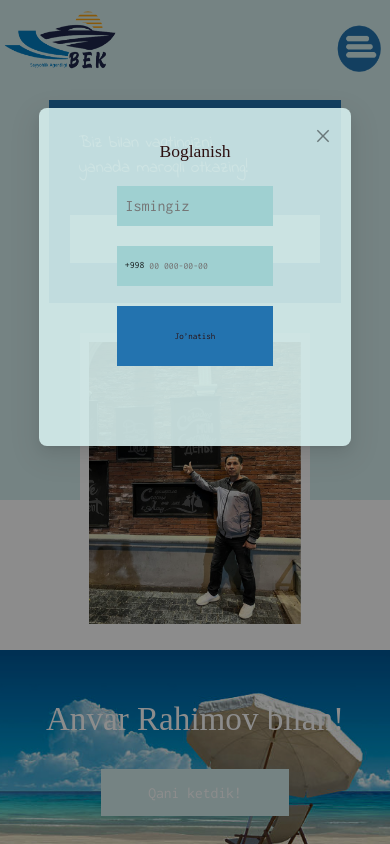
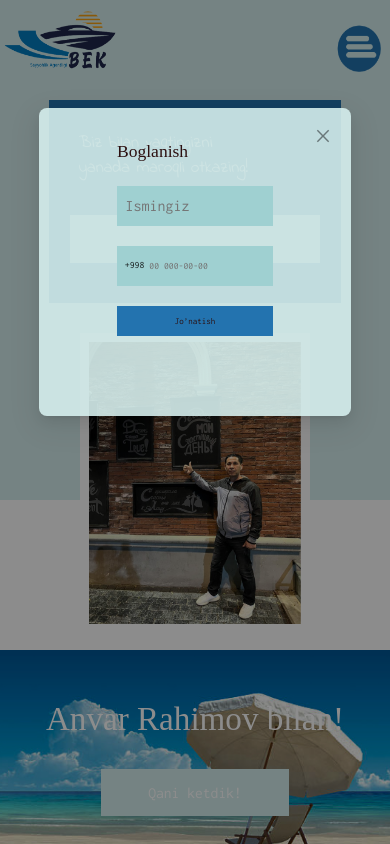
Before and after one commit to thedev25/travel-task, a React (Create React App) app: page / in a window 390 px wide. Both pictures are taken after a click on the button 195 px from the left and 239 px from the top of the page. Shown: the top 844 px of the page. Built offline with nearby package versions, Linux system fonts and the light colour scheme; a web font is replaced by a local one.

Commit message:
form actication

```diff
--- a/package.json
+++ b/package.json
@@ -5,6 +5,7 @@
   "dependencies": {
     "@brainhubeu/react-carousel": "^2.0.4",
     "@coreui/react": "^5.0.0-alpha.3",
+    "@emailjs/browser": "^3.11.0",
     "@fortawesome/fontawesome-svg-core": "^6.4.2",
     "@fortawesome/free-solid-svg-icons": "^6.4.2",
     "@testing-library/jest-dom": "^5.14.1",
--- a/src/layout/Header/Header.css
+++ b/src/layout/Header/Header.css
@@ -148,6 +148,7 @@
   padding-left: 2.2vw;
   margin-top: 20px;
   outline: none;
+  cursor: pointer;
 }
 .form__item {
   width: 28vw;
@@ -189,29 +190,6 @@
   color: #2c1010;
 }
 
-@media screen and (max-width: 576px) {
-  .form__card {
-    width: 38vw;
-  }
-  .ant-modal {
-    width: 80% !important;
-  }
-  .form__card {
-    width: 100%;
-  }
-  .form__card .int1,
-  .int2 {
-    width: 40vw !important;
-    height: 40px;
-    font-size: 16px;
-  }
-  .form__item {
-    width: 40vw !important;
-  }
-  .form__item input {
-    height: 40px !important;
-  }
-}
 /* Media--------- Media Media---------- */
 @media screen and (max-width: 992px) {
   header section .section__box {
@@ -354,3 +332,29 @@
   }
 }
 /* Media--------- Media Media---------- */
+@media screen and (max-width: 575px) {
+  .form__card {
+    width: 38vw;
+  }
+  .ant-modal {
+    width: 80% !important;
+  }
+  .form__card {
+    width: 100%;
+  }
+  .form__card .int1,
+  .int2 {
+    width: 40vw !important;
+    height: 40px;
+    font-size: 16px;
+  }
+  .form__card .int2 {
+    height: 30px !important;
+  }
+  .form__item {
+    width: 40vw !important;
+  }
+  .form__item input {
+    height: 40px !important;
+  }
+}
--- a/src/layout/Header/Header.jsx
+++ b/src/layout/Header/Header.jsx
@@ -1,8 +1,9 @@
-import React, { useState } from "react";
+import React, { useRef, useState } from "react";
 import "./Header.css";
 import Logo from "../../assets/Logo.jpg";
 import { Button, Modal } from "antd";
 import InputMask from "react-input-mask";
+import emailjs from "@emailjs/browser";
 function Header() {
   const [isModalOpen, setIsModalOpen] = useState(false);
   const showModal = () => {
@@ -10,6 +11,27 @@
   };
   const handleCancel = () => {
     setIsModalOpen(false);
+  };
+  const form = useRef();
+  const sendEmail = (e) => {
+    e.preventDefault();
+
+    emailjs
+      .sendForm(
+        "service_r10cnja",
+        "template_38potmi",
+        form.current,
+        "ZRefxqmeC7asfjbKZ"
+      )
+      .then(
+        (result) => {
+          console.log(result.text);
+        },
+        (error) => {
+          console.log(error.text);
+        }
+      );
+    e.target.reset();
   };
 
   return (
@@ -79,21 +101,24 @@
                     Biz bilan vaqtingizni <br /> yanada maroqli otkazing!
                   </p>
                   <div className="item__btn">
+                    <form ref={form} onSubmit={sendEmail}>
                       <Button type="primary" onClick={showModal}>
                         Qani Ketik!
                       </Button>
                       <Modal open={isModalOpen} onCancel={handleCancel}>
                         <div className="form__card">
+                          <form ref={form} onSubmit={sendEmail}>
                             <h2>Boglanish</h2>
                             <input
+                              name="user_email"
                               className="int1"
-                          maxLength={10}
                               type="text"
                               placeholder="Ismingiz"
                             />
                             <div className="form__item ">
                               <h6>+998</h6>
                               <InputMask
+                                name="user_name"
                                 placeholder="00 000-00-00"
                                 mask="99 999-99-99"
                                 maskChar={null}
@@ -102,11 +127,12 @@
                             <input
                               className="int2"
                               type="submit"
-                          disabled="disabled"
                               value="Jo’natish"
                             />
+                          </form>
                         </div>
                       </Modal>
+                    </form>
                   </div>
                 </div>
               </div>
```
Also changed, not shown: 1 other file (tests, documents, lock files or other folders). Lines whose indentation alone changed are shown as unchanged.
